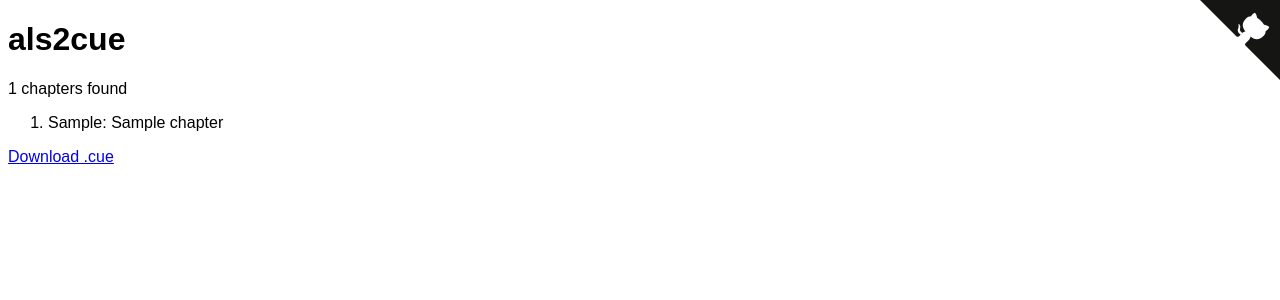
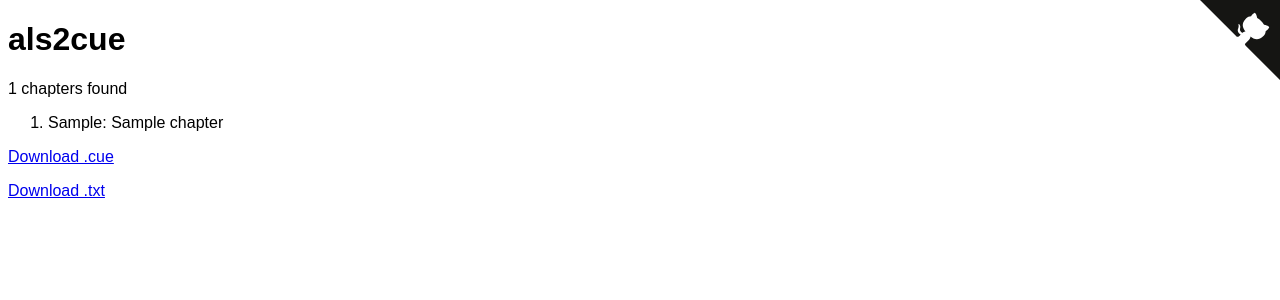
Before and after one commit to LucaTNT/als2cue_web, a Flask app: template app/templates/chapters.html in a window 1280 px wide. Shown: the top 300 px of the page. Run offline with Flask 2, Linux system fonts and the light colour scheme; the template is opened without the code that fills it: most values are stand-ins (such as "Sample title", 1, 10 or a date in 2020).

Commit message:
Add plain-text chapter export
Requested in #4: a TXT export alongside the .cue file for tools that
expect a simple timestamp list (e.g. podcast/video show notes) rather
than a CD cue sheet. Uses mm:ss timestamps without frames, since frame
precision isn't meaningful outside the CUE/CD context.

```diff
--- a/app/main.py
+++ b/app/main.py
@@ -23,8 +23,8 @@ def handleUpload():
         valid_chapters, *details = getChapters(request.files["als"].stream, request.files["als"].filename)
         if not valid_chapters:
             return render_template("error.html", error_title=details[0])
-        chapters, cue, cue_base64 = details
-        return render_template("chapters.html", chapters=chapters, cue=cue, cue_base64=cue_base64)
+        chapters, cue, cue_base64, txt, txt_base64 = details
+        return render_template("chapters.html", chapters=chapters, cue=cue, cue_base64=cue_base64, txt=txt, txt_base64=txt_base64)
     return render_template("error.html", error_title="No file uploaded", error_text="You have not uploaded any file. Go back and try again.")
 
 if __name__ == "__main__":
--- a/app/templates/chapters.html
+++ b/app/templates/chapters.html
@@ -8,4 +8,5 @@
 {% endfor %}
     </ol>
     <p><a download="chapters.cue" href="data:application/x-cue;base64,{{ cue_base64 }}">Download .cue</a></p>
+    <p><a download="chapters.txt" href="data:text/plain;base64,{{ txt_base64 }}">Download .txt</a></p>
 {% endblock %}
```
Also changed, not shown: app/als2cue.py (+6 -1 lines).
